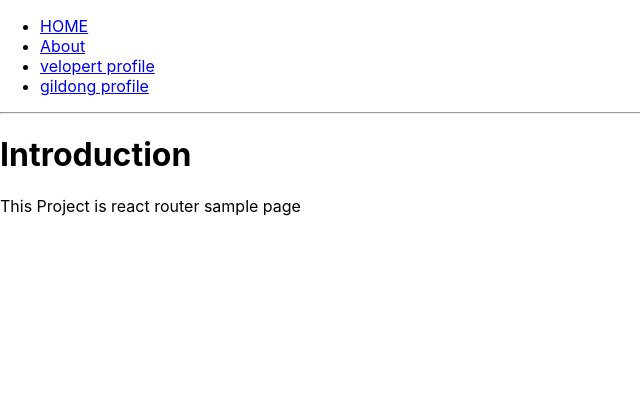
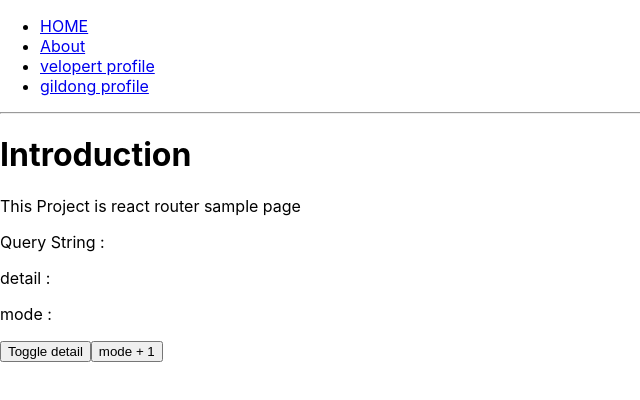
Before and after one commit to sumin-hwang/React, a React (Create React App) app in the folder router-tutorial/: page /about in a window 1280 px wide. Shown: the top 400 px of the page, without its empty margins (0-640 px from the left). Built offline with nearby package versions, Linux system fonts and the light colour scheme.

Commit message:
useParams, useSearchParams

```diff
--- a/router-tutorial/src/About.js
+++ b/router-tutorial/src/About.js
@@ -1,10 +1,30 @@
 import React from 'react';
+import { useLocation, useSearchParams } from 'react-router-dom';
 
 const About = () => {
+    const [searchParams, setSearchParams] = useSearchParams(); //쿼리스트링 파싱
+    const detail = searchParams.get('detail');
+    const mode = searchParams.get('mode');
+    const location = useLocation();
+
+    const onToggleDetail = () => {
+        setSearchParams({mode, detail : detail === 'true' ? false : true});
+    }
+
+    const onIncreaseMode = () => {
+        const nextMode = mode === null ? 1 : parseInt(mode) + 1;
+        setSearchParams({mode : nextMode, detail});
+    }
+
     return (
         <div>
             <h1> Introduction </h1>
             <p> This Project is react router sample page</p>
+            <p> Query String : {location.search}</p>
+            <p> detail : {detail}</p>
+            <p> mode : {mode} </p>
+            <button onclick={onToggleDetail}> Toggle detail</button>
+            <button onClick={onIncreaseMode}> mode + 1</button>
         </div>
     );
 };
```
